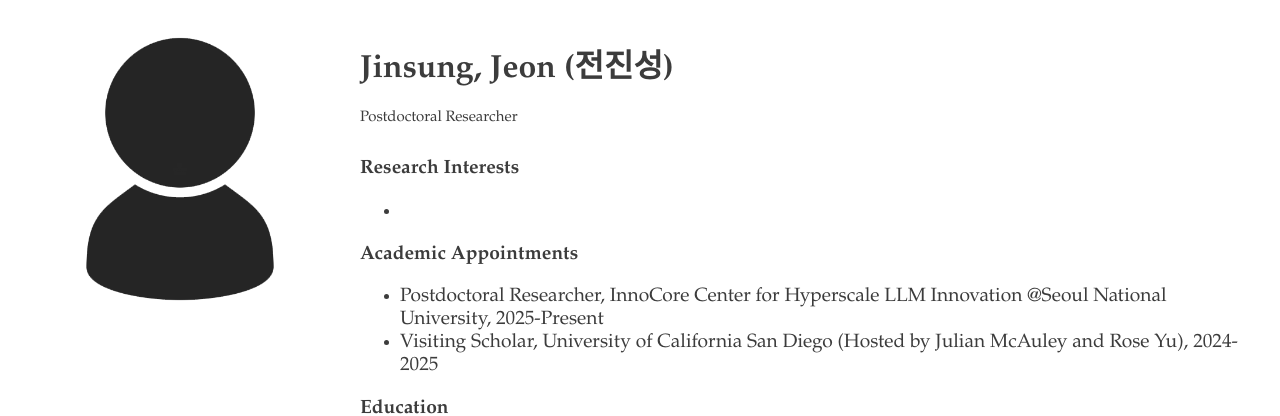
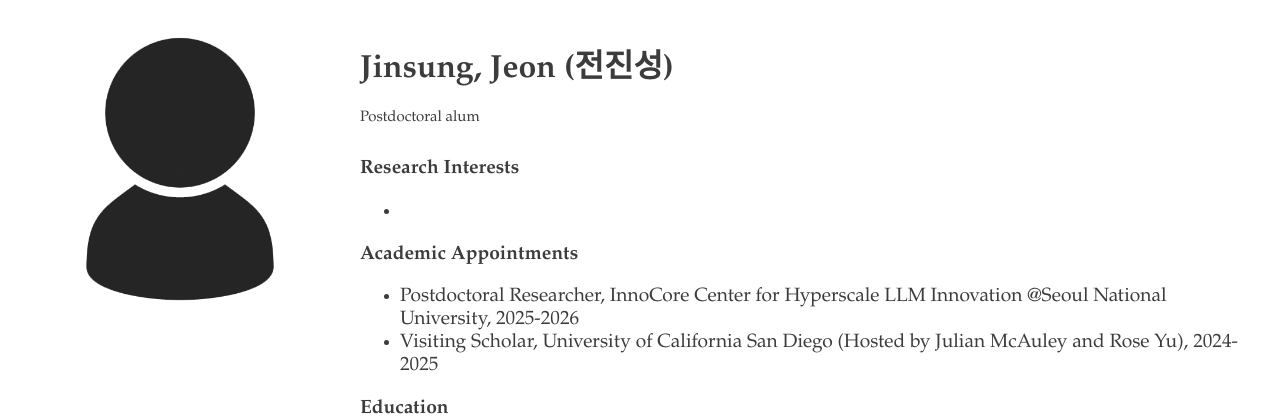
Before and after one commit to ldilab/ldilab.github.io, a Jekyll site: the page built from _people/jeonjs.md, in a window 1280 px wide. Shown: the part 253-669 px from the top of the page. Built offline with Jekyll 4.4.1, drawn with Linux system fonts in a browser that asks for light colours.

```diff
--- a/_data/alumni.yml
+++ b/_data/alumni.yml
@@ -1,3 +1,8 @@
+- type: Postdoctoral
+  alumni:
+    - name: Jinsung Jeon
+      year: 2026
+      profile: jeonjs
 - type: Ph.D.
   alumni:
     - name: Dohyeon Lee
--- a/_people/jeonjs.md
+++ b/_people/jeonjs.md
@@ -2,11 +2,11 @@
 short_name: jeonjs
 name: Jinsung Jeon
 korean_name: 전진성
-position: Postdoctoral Researcher
+position: Postdoctoral alum
 interests:
  - ""
 appointments:
- - "Postdoctoral Researcher, InnoCore Center for Hyperscale LLM Innovation @Seoul National University, 2025-Present"
+ - "Postdoctoral Researcher, InnoCore Center for Hyperscale LLM Innovation @Seoul National University, 2025-2026"
  - "Visiting Scholar, University of California San Diego (Hosted by Julian McAuley and Rose Yu), 2024-2025"
 education:
  - Ph.D. in Artificial Intelligence, Yonsei University, 2024
```
